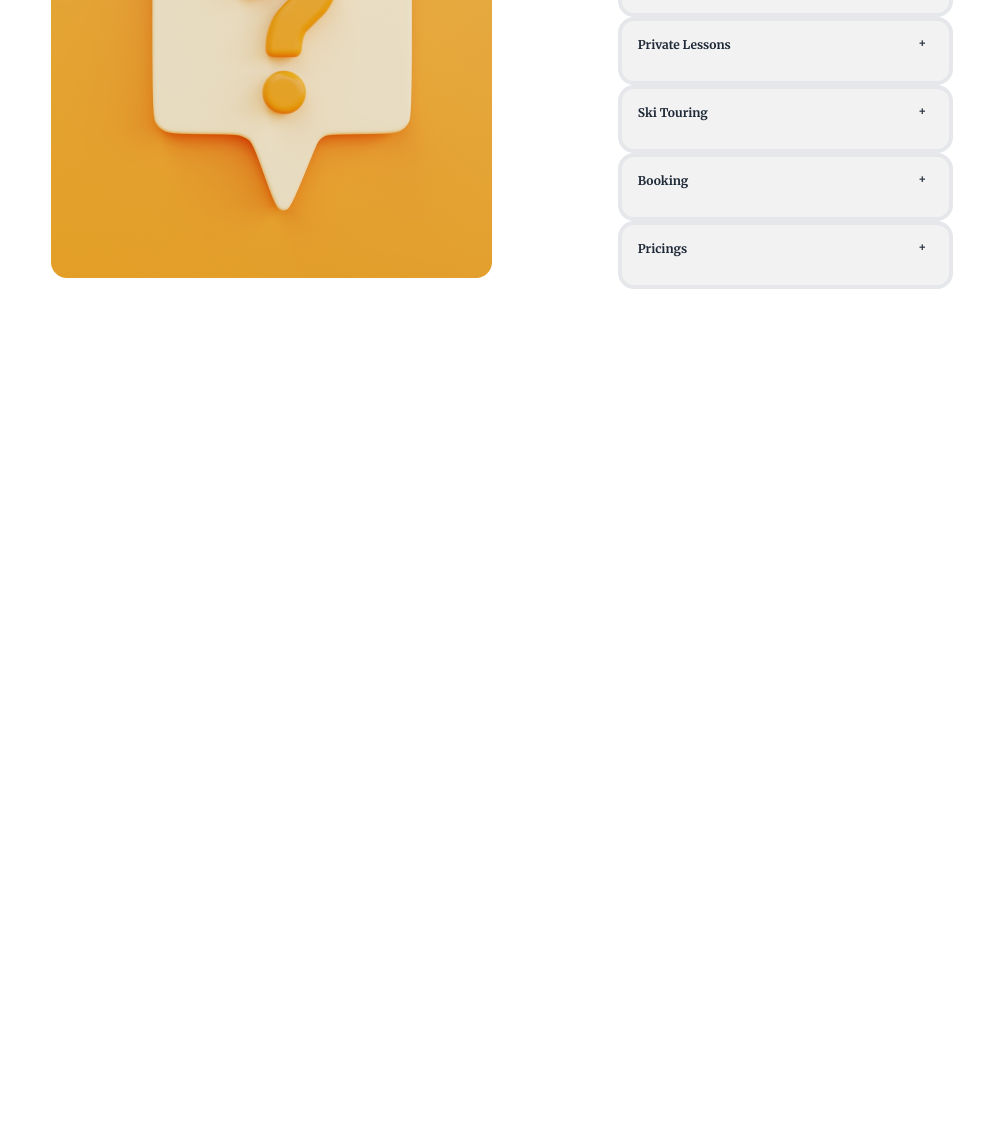
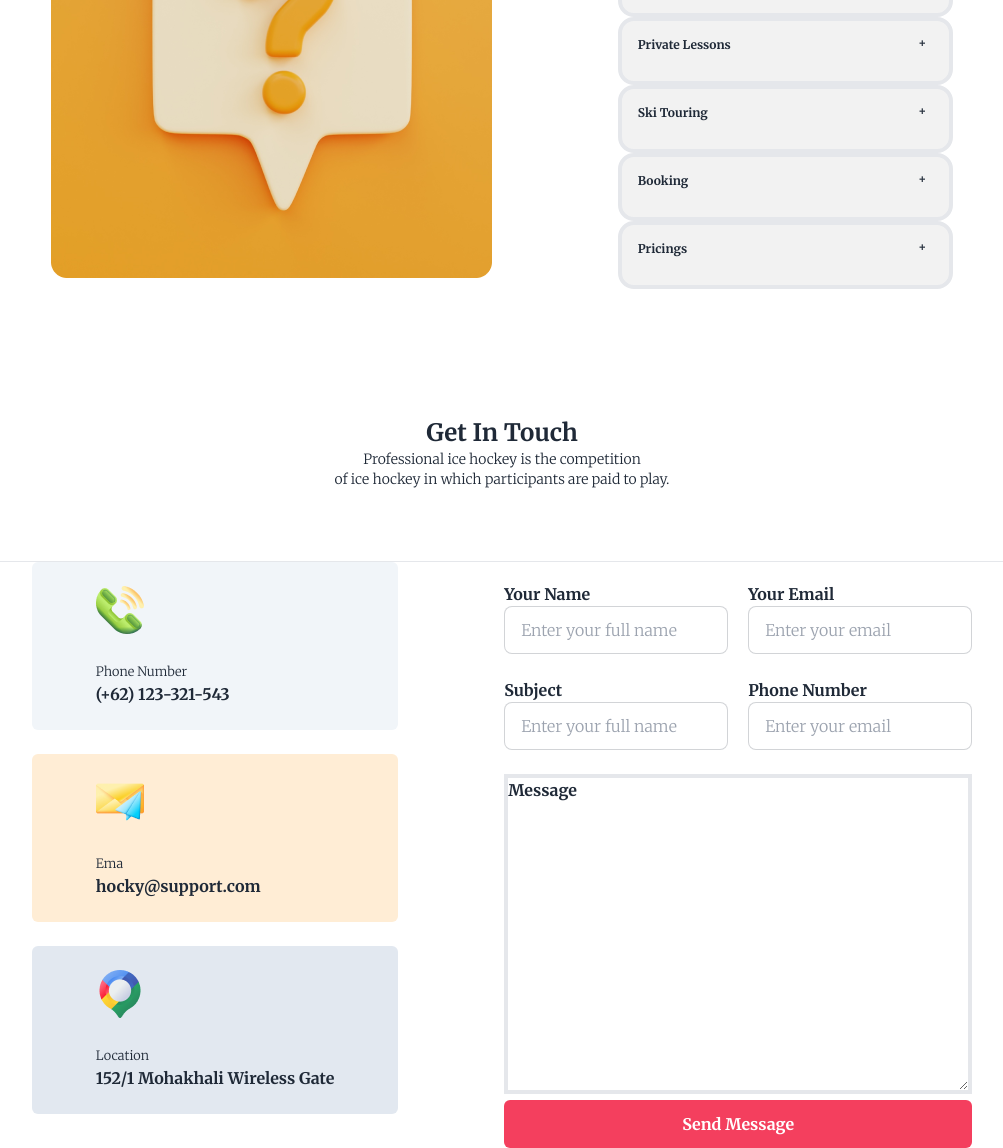
Before and after one commit to sajib593/assignment93, a plain HTML site: page index.html in a window 1280 px wide. Shown: the part 3218-4366 px from the top of the page, without its empty margins (138-1141 px from the left). Before the commit the page ends 3507 px from the top, so only its background shows below. Drawn offline with nearby package versions, Linux system fonts and the light colour scheme.

Commit message:
Get In Touch done

```diff
--- a/index.html
+++ b/index.html
@@ -793,6 +793,115 @@
 
 
 
+        <!-- Get In Touch---------------- -->
+
+
+        <section class="mt-32">
+
+            <div class="flex flex-col justify-center items-center">
+                <h2 class="font-bold text-2xl">Get In Touch
+
+                </h2>
+            <p class="text-sm text-center">Professional ice hockey  is the competition <br> of ice hockey in which participants are paid to play.</p>
+            </div> <br> <br> <br>
+            <hr>
+
+            <!-- two part div------------ -->
+            <div class="flex flex-col lg:flex-row justify-evenly">
+
+                <div>
+
+                    <div class="bg-slate-100 rounded-md px-16 py-6">
+                        <img src="./images/Group 1171275317.png" alt="">
+                        <br>
+                        <small>Phone Number</small>
+                        <p class="font-bold">(+62) 123-321-543</p>
+                    </div>
+
+                    <br>
+                    <div class="bg-orange-100 rounded-md px-16 py-6">
+                        <img src="./images/Group 1171275318.png" alt="">
+                        <br>
+                        <small>Ema</small>
+                        <p class="font-bold">hocky@support.com</p>
+                    </div>
+
+                    <br>
+                    <div class="bg-slate-200 rounded-md px-16 py-6">
+                        <img src="./images/Group 1171275321.png" alt="">
+                        <br>
+                        <small>Location</small>
+                        <p class="font-bold">152/1 Mohakhali Wireless Gate</p>
+                    </div>
+                </div>
+
+
+
+
+
+                <!-- input div----  -->
+
+                <div class="mt-5">
+
+                    <div class="flex flex-col lg:flex-row gap-5 items-center">
+                        <div>
+                            <h4 class="font-bold">Your Name</h4>
+                            <input type="text" placeholder="Enter your full name" class="input input-bordered w-full max-w-xs" />
+                        </div>
+                        <div>
+                            <h4 class="font-bold">Your Email</h4>
+                            <input type="text" placeholder="Enter your email" class="input input-bordered w-full max-w-xs" />
+                        </div>
+
+                  </div>
+
+                  <br>
+
+
+
+                    <div class="flex flex-col lg:flex-row gap-5 items-center">
+                        <div>
+                            <h4 class="font-bold">Subject</h4>
+                            <input type="text" placeholder="Enter your full name" class="input input-bordered w-full max-w-xs" />
+                        </div>
+                        <div>
+                            <h4 class="font-bold">Phone Number</h4>
+                            <input type="text" placeholder="Enter your email" class="input input-bordered w-full max-w-xs" />
+                        </div>
+
+
+
+                    </div>
+
+
+                    <br>
+                    <div>
+
+                        <textarea class="font-bold border-4 w-full h-80" name="" id="" cols="30" rows="10">Message</textarea>
+                        <button class="bg-rose-500 p-3 rounded-md text-white font-bold w-full">Send Message</button>
+                    </div>
+
+
+
+
+                </div>
+
+
+
+
+
+
+
+
+
+
+
+            </div>
+
+        </section>
+
+
+
     </main>
 
 
```
